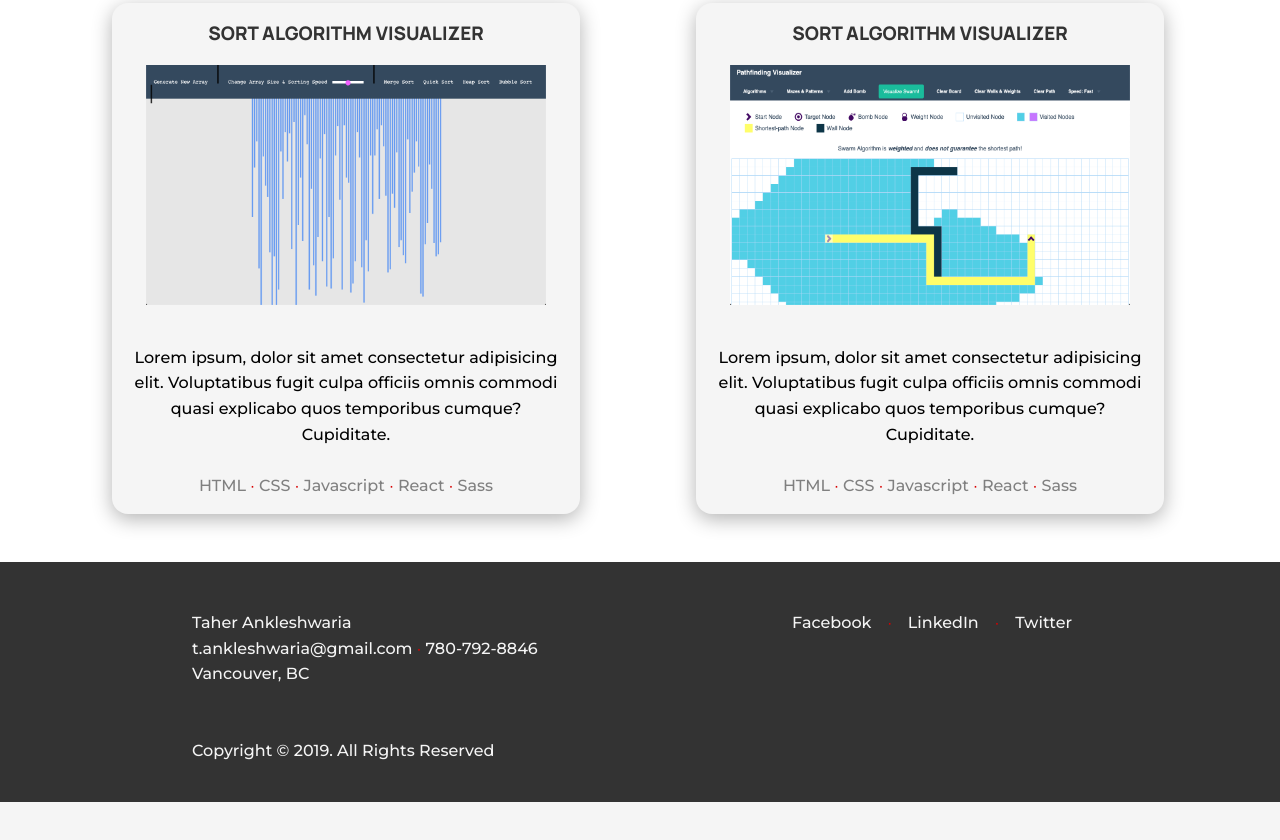
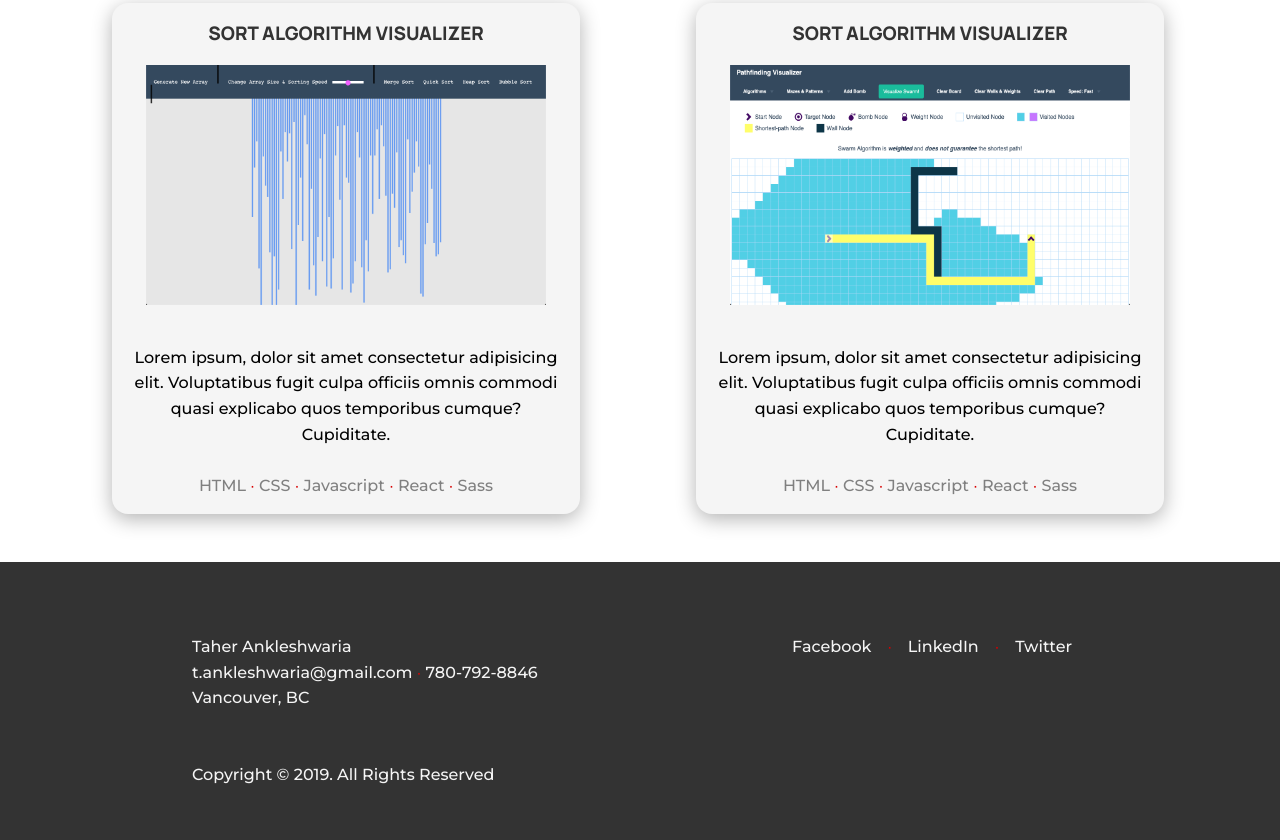
Before and after one commit to taherfa/Personal-Portfolio, a website: page dist/index.html in a window 1280 px wide. Shown: the part 2342-3182 px from the top of the page. Before the commit the page ends 3144 px from the top, so only its background shows below. Drawn offline with Linux system fonts and the light colour scheme.

Commit message:
Polished the footer.

```diff
--- a/scss/main.scss
+++ b/scss/main.scss
@@ -245,14 +245,14 @@ section#projects {
 // Footer Section
 #footer-section {
   background: $dark-color;
-  height: 15rem;
+  height: 18rem;
 
   .footer-content {
     display: flex;
     margin: auto;
     width: 70%;
     justify-content: space-between;
-    padding-top: 3rem;
+    padding-top: 4.5rem;
 
     .left-side {
       color: $light-color;
```
Also changed, not shown: dist/css/main.css.
